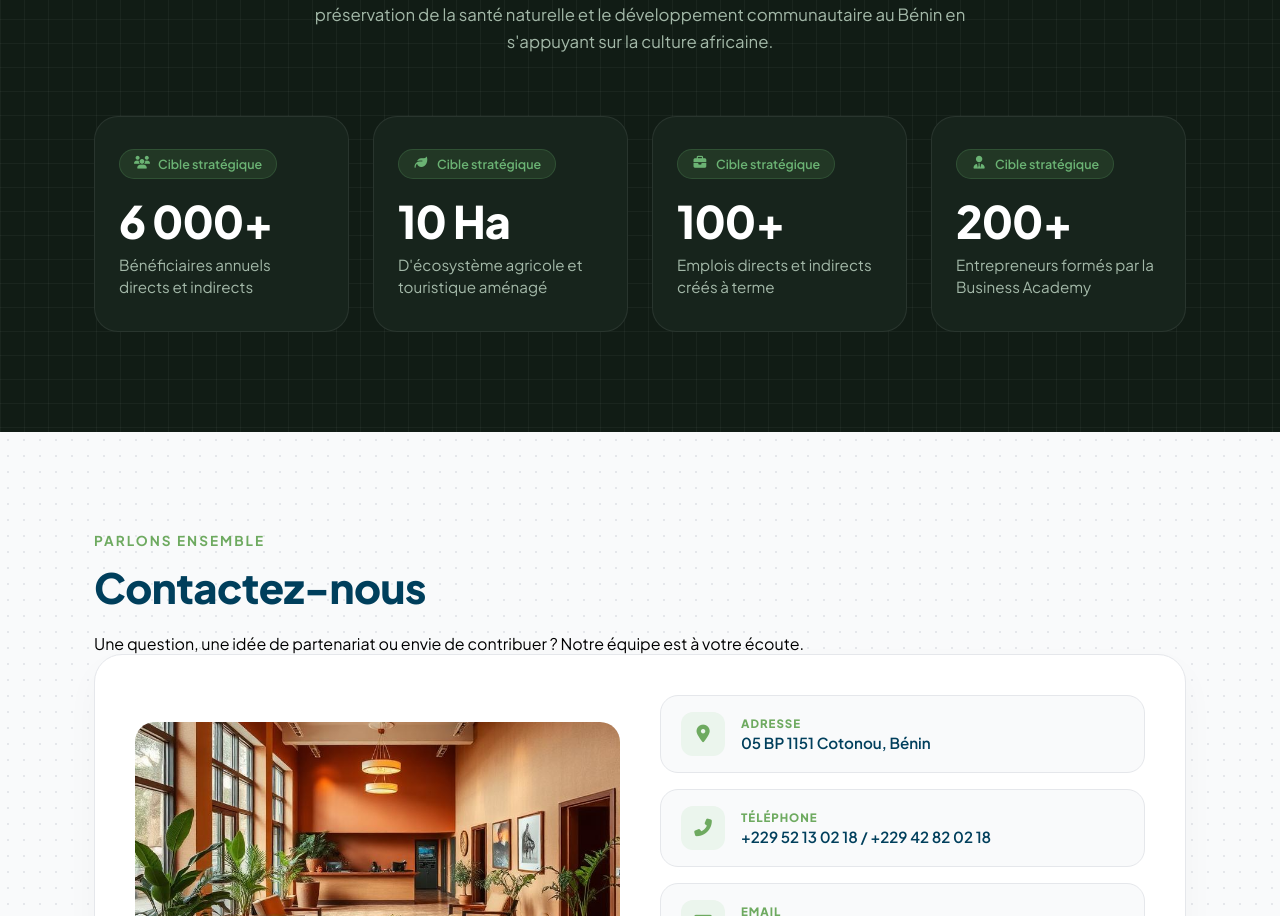
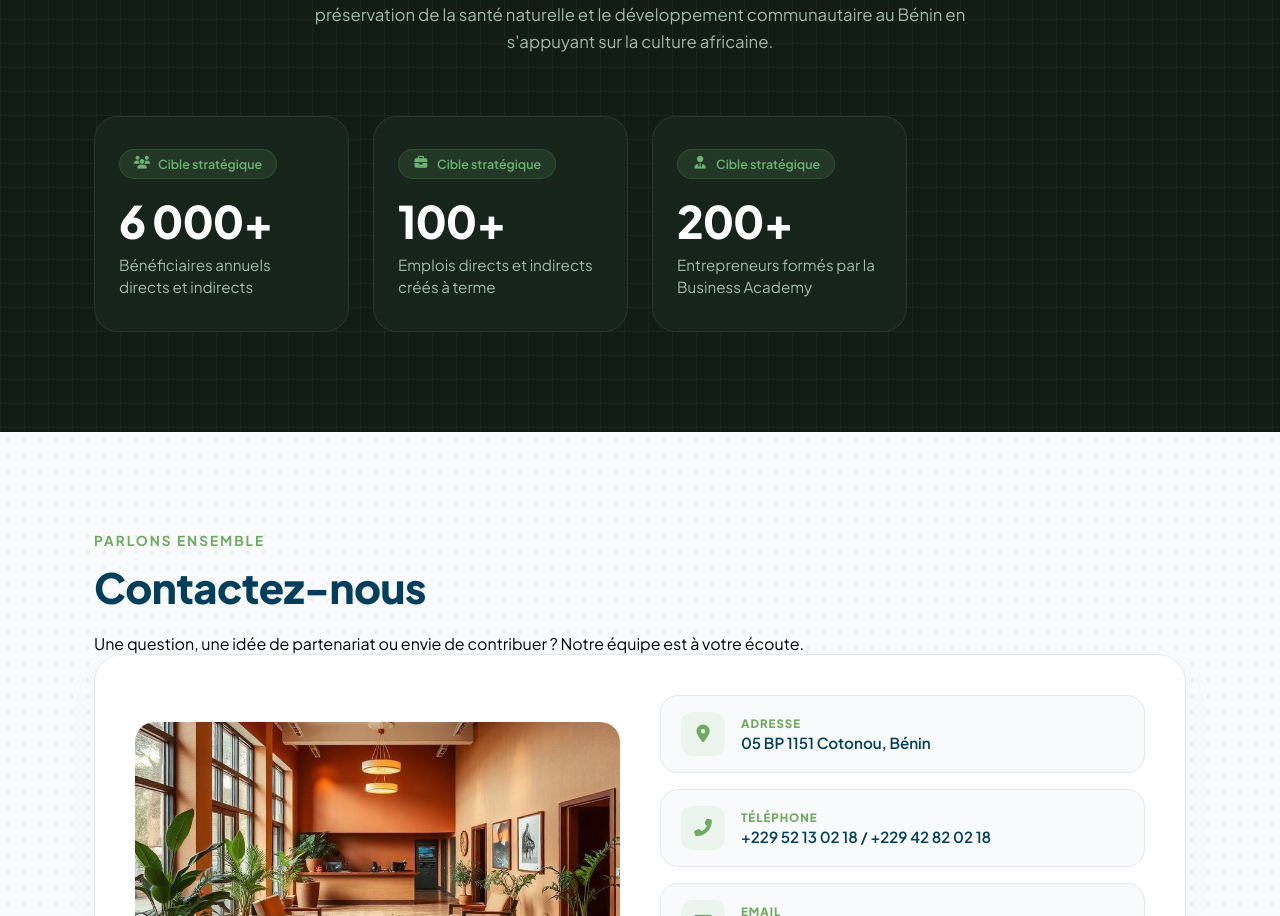
Before and after one commit to emerussoglo/centresewedo, a React (Vite) app: page / in a window 1280 px wide. Shown: the part 4625-5541 px from the top of the page. Built offline with nearby package versions, Linux system fonts and the light colour scheme; a web font is replaced by a local one.

Commit message:
first commit

```diff
--- a/src/Impact.jsx
+++ b/src/Impact.jsx
@@ -8,12 +8,12 @@ function Impact() {
       label: "Bénéficiaires annuels directs et indirects",
       icon: "fas fa-users"
     },
-    {
-      id: 2,
-      number: "10 Ha",
-      label: "D'écosystème agricole et touristique aménagé",
-      icon: "fas fa-leaf"
-    },
+    // {
+    //   id: 2,
+    //   number: "10 Ha",
+    //   label: "D'écosystème agricole et touristique aménagé",
+    //   icon: "fas fa-leaf"
+    // },
     {
       id: 3,
       number: "100+",
```
